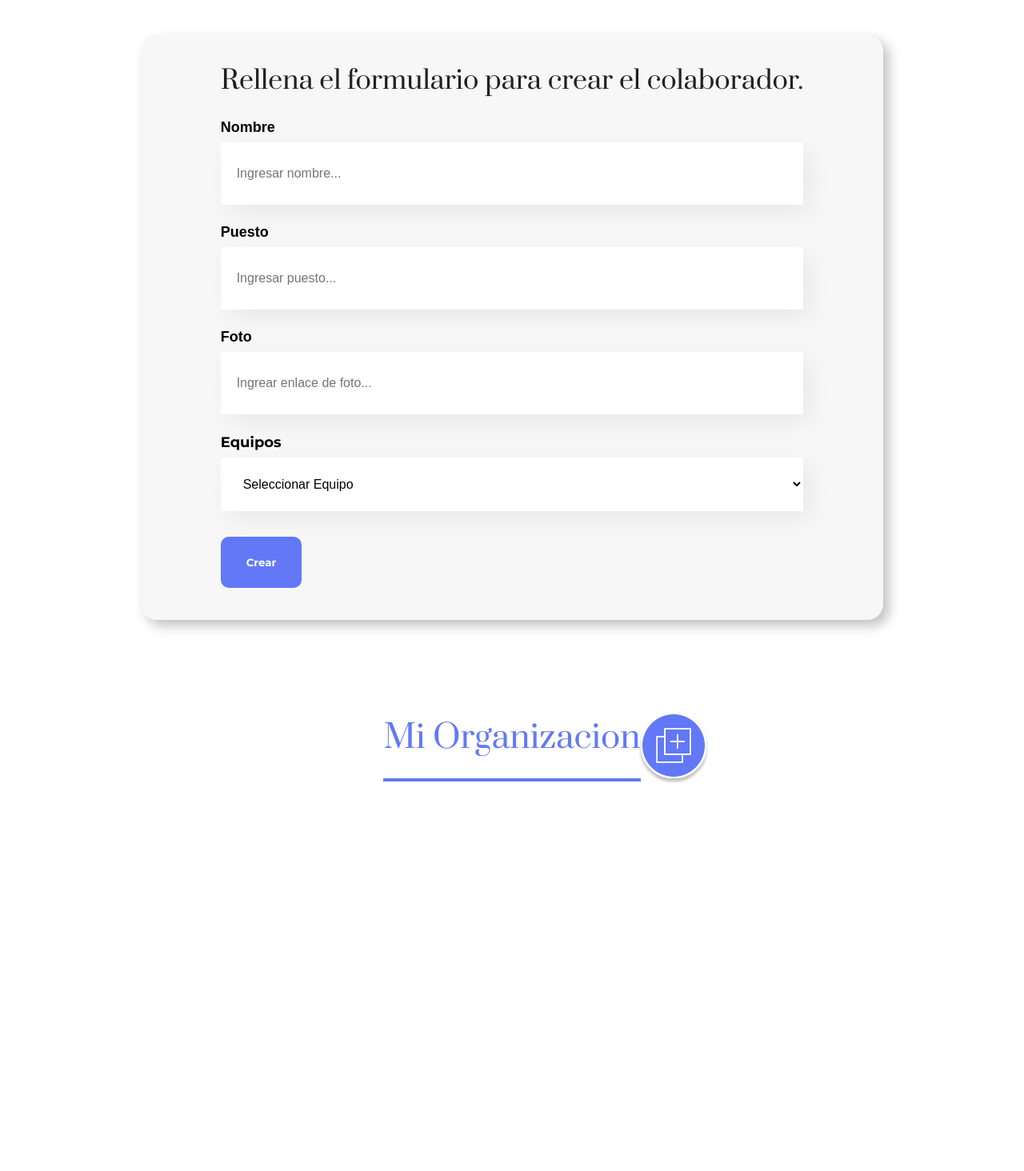
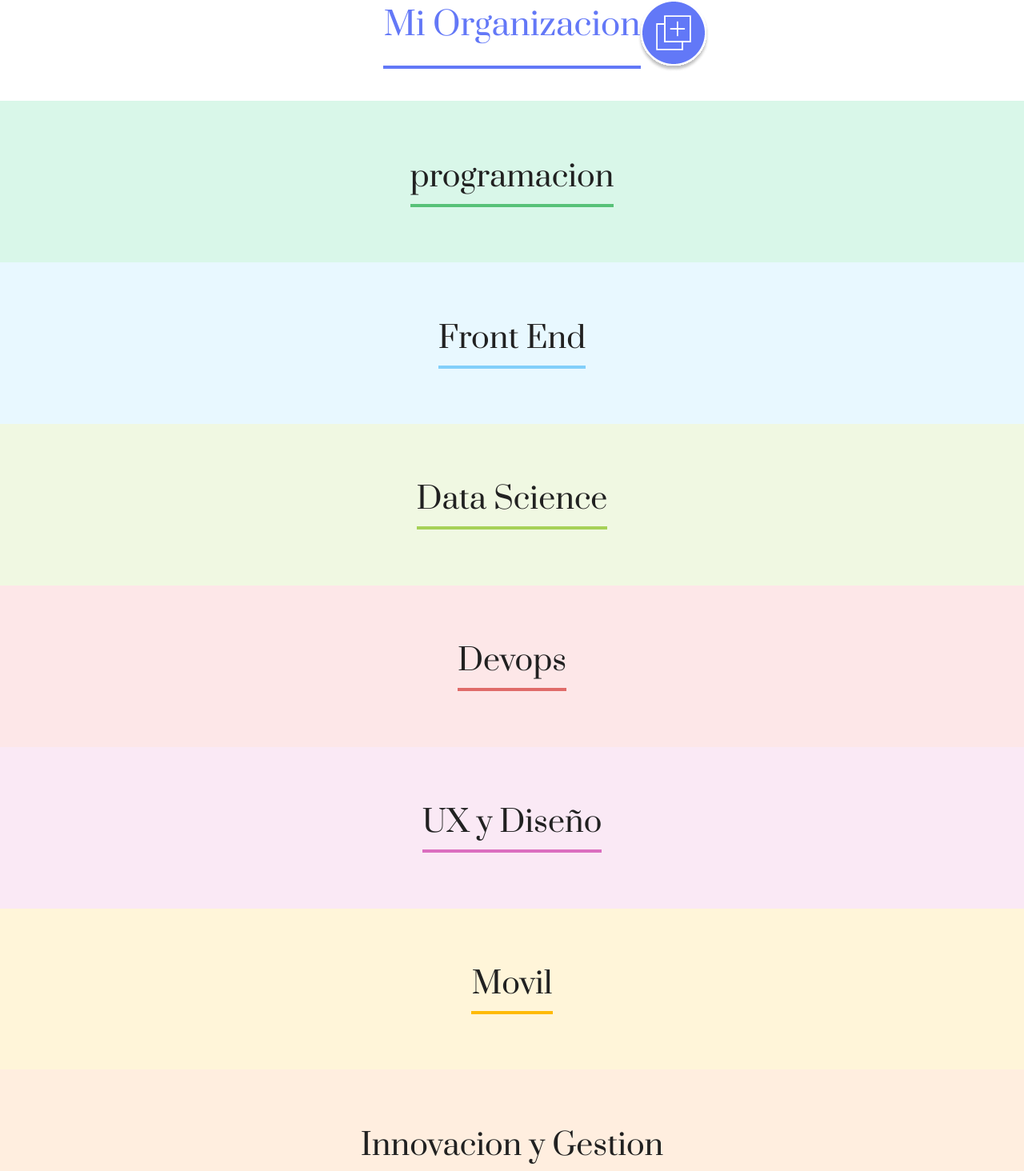
Before and after one commit to alexabadp/alura---org, a React (Create React App) app: page / in a window 1280 px wide. Shown: the part 558-2022 px from the top of the page at 80% size. Before the commit the page ends 1575 px from the top, so only its background shows below. Built offline with nearby package versions, Linux system fonts and the light colour scheme.

Commit message:
uso de props para estilos

```diff
--- a/src/App.js
+++ b/src/App.js
@@ -3,9 +3,10 @@
 import Header from "./components/Header/Header";
 import Formulario from "./components/Formulario/Formulario";
 import MiOrg from "./components/MiOrg";
+import Equipo from "./components/Equipo";
 
 function App() {
-  const [mostrarFormulario, actualizarMostrar] = useState(true);
+  const [mostrarFormulario, actualizarMostrar] = useState(false);
 
   //Ternario --> condicion ? seMuestra: noSeMuestra
   //condicion && seMuestra
@@ -14,12 +15,54 @@
     actualizarMostrar(!mostrarFormulario);
   };
 
+  //Lista de equipos
+  const equipos = [
+    {
+      titulo: "programacion",
+      colorPrimario: "#57c278",
+      colorSecundario: "#d9f7e9",
+    },
+    {
+      titulo: "Front End",
+      colorPrimario: "#82cffa",
+      colorSecundario: "#e8f8ff",
+    },
+    {
+      titulo: "Data Science",
+      colorPrimario: "#a6d157",
+      colorSecundario: "#f0f8e2",
+    },
+    {
+      titulo: "Devops",
+      colorPrimario: "#e06b69",
+      colorSecundario: "#fde7e8",
+    },
+    {
+      titulo: "UX y Diseño",
+      colorPrimario: "#db6ebf",
+      colorSecundario: "#fae9f5",
+    },
+    {
+      titulo: "Movil",
+      colorPrimario: "#ffba05",
+      colorSecundario: "#fff5d9",
+    },
+    {
+      titulo: "Innovacion y Gestion",
+      colorPrimario: "#ff8a29",
+      colorSecundario: "#ffeedf",
+    },
+  ];
+
   return (
     <div>
       <Header />
       {mostrarFormulario && <Formulario />}
+      <MiOrg cambiarMostrar={cambiarMostrar} />
 
-      <MiOrg cambiarMostrar={cambiarMostrar} />
+      {equipos.map((equipo) => (
+        <Equipo datos={equipo} key={equipo.titulo} />
+      ))}
     </div>
   );
 }
--- /dev/null
+++ b/src/components/Equipo/Equipo.css
@@ -0,0 +1,16 @@
+.equipo {
+  width: 100%;
+  background-color: #d9f7e9;
+  padding: 32px;
+  box-sizing: border-box;
+  text-align: center;
+  font-size: 32px;
+}
+
+.equipo h3 {
+  font-weight: 400;
+  color: #212121;
+  border-bottom: 4px solid;
+  display: inline-block;
+  padding-bottom: 8px;
+}
--- /dev/null
+++ b/src/components/Equipo/index.js
@@ -0,0 +1,21 @@
+import "./Equipo.css";
+
+const Equipo = (props) => {
+  //Destructuracion
+  const { colorPrimario, colorSecundario, titulo } = props.datos;
+
+  const obj = {
+    backgroundColor: colorSecundario,
+  };
+
+  const estiloTitulo = { borderColor: colorPrimario };
+
+  return (
+    <section className="equipo" style={obj}>
+      <h3 style={estiloTitulo}>{titulo}</h3>
+      <div className="colaboradores"></div>
+    </section>
+  );
+};
+
+export default Equipo;
```
